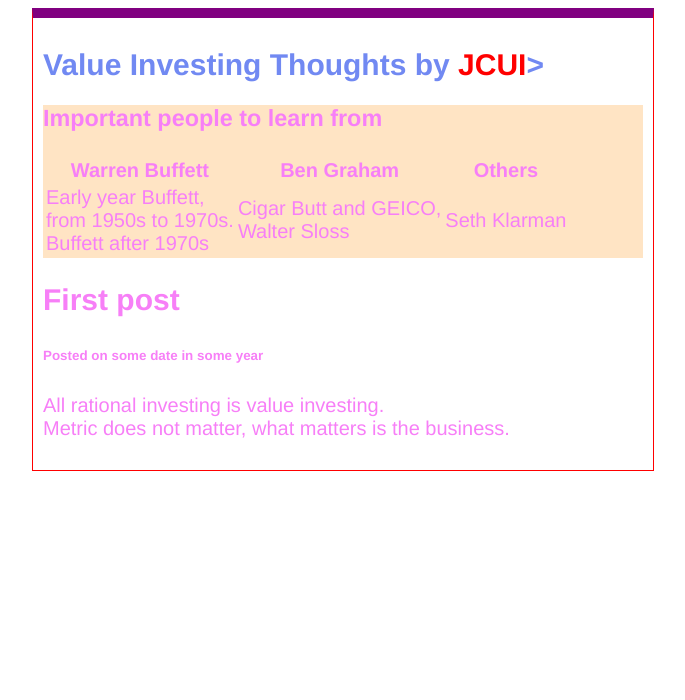
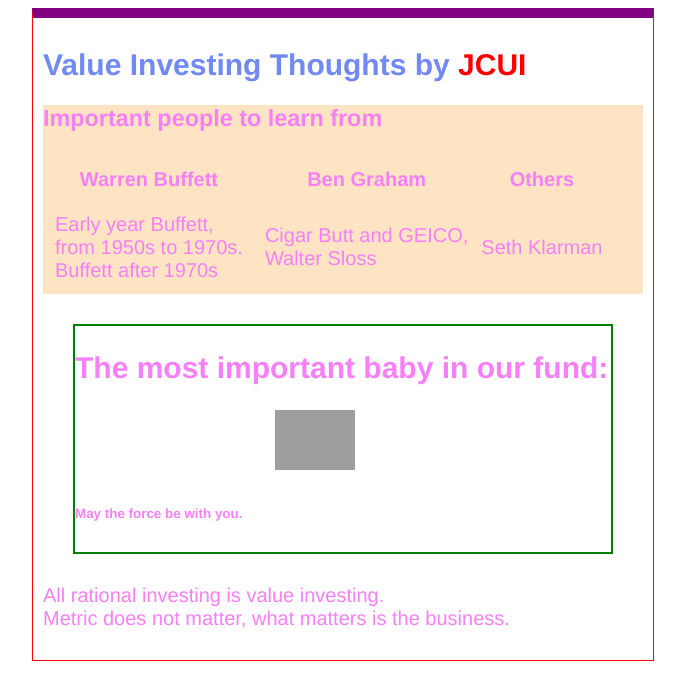
Before and after one commit to kinglucktsui0522/kinglucktsui0522.github.io, a plain HTML site: page index.html in a window 1280 px wide. Shown: the whole page, without its empty margins (297-982 px from the left). Drawn offline with Linux system fonts and the light colour scheme; grey boxes are pictures that could not be loaded.

Commit message:
adding grogu

```diff
--- a/index.html
+++ b/index.html
@@ -24,27 +24,42 @@
             border:1px solid red;
             border-top: 10px solid purple
         }
+        #wb{
+            padding:10px;
+        }
+        #bg{
+            padding:10px;
+        }
+        #grogu{
+            margin:30px;
+            border:2px solid green;
+
+        }
+        #grogupic{
+            position:relative;
+            left:200px;
+        }
     </style>
     <body>
         <div id = "whole">
-        <h1>Value Investing Thoughts by <span id="jcui">JCUI</span>></h1>
+        <h1>Value Investing Thoughts by <span id="jcui">JCUI</span></h1>
 
         <div id="general"><h3>Important people to learn from</h3>
 
             <table>
             <thead>
             <tr>
-            <th>Warren Buffett</th>
-            <th>Ben Graham</th>
+            <th id="wb">Warren Buffett</th>
+            <th id="bg">Ben Graham</th>
             <th>Others</th>
             </tr>
             </thead>
             <tbody>
-            <td>
+            <td id="wb">
             Early year Buffett,<br> from 1950s to 1970s.
             <br>Buffett after 1970s
             </td>
-            <td>
+            <td id="bg">
             Cigar Butt and GEICO,<br>
         Walter Sloss</td>
             <td>
@@ -53,8 +68,11 @@
             </tbody>
             </table>
         </div>
-        <h2>First post</h2>
-        <h6>Posted on some date in some year</h6>
+        <div id="grogu"><h2>The most important baby in our fund:</h2>
+        <p id = "grogupic"><img src="https://media0.giphy.com/media/YlelxJDGr98GXGi1yl/200w.gif?cid=82a1493bi6pl6t82hth7wug284lbd76lhw2d4r41shr6b5fa&rid=200w.gif&ct=g"
+        width="80"></p>
+        <h6>May the force be with you.</h6>
+        </div>
 
         <p>All rational investing is value investing.<br>
         Metric does not matter, what matters is the business.</p>
```
